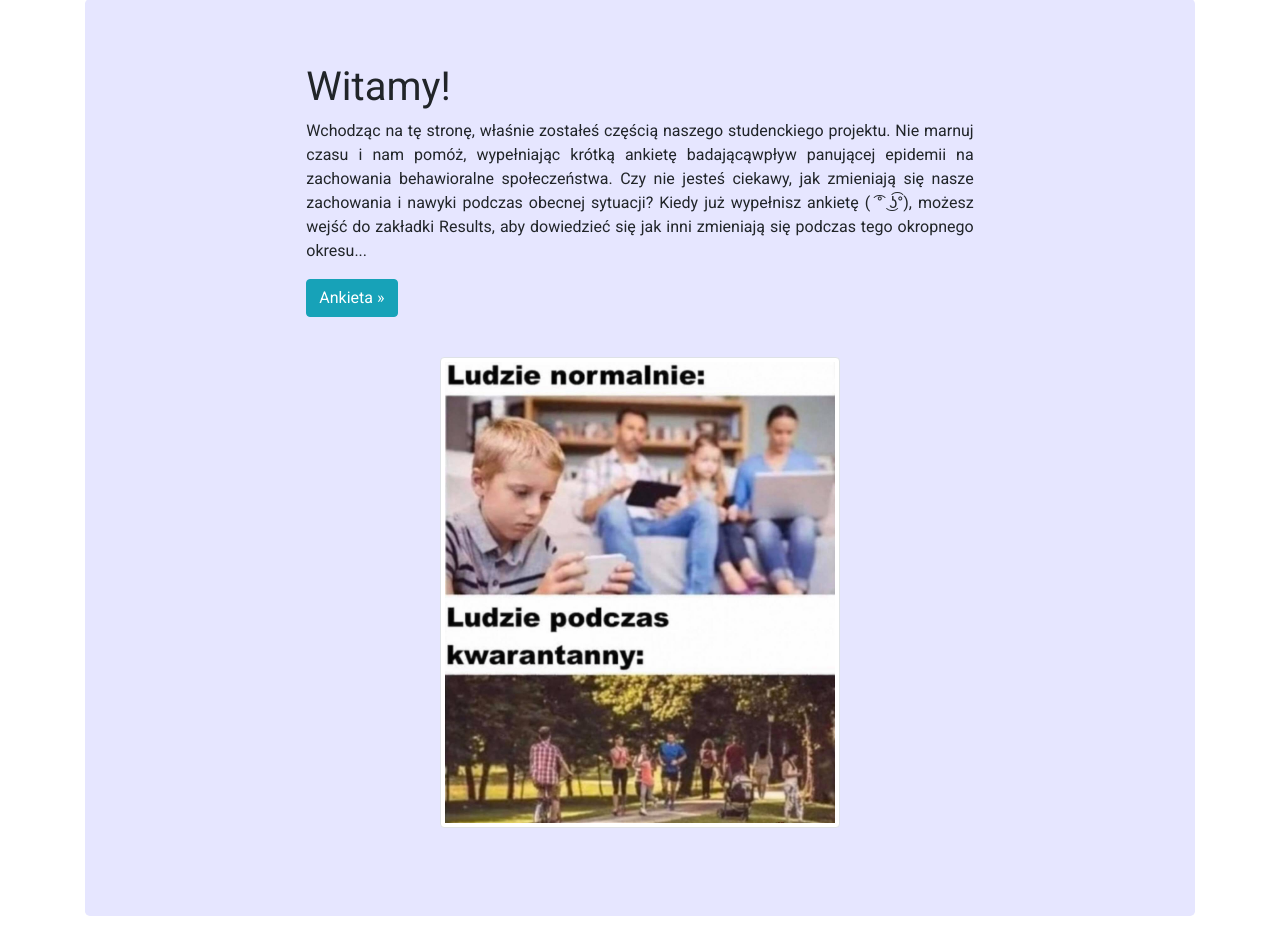
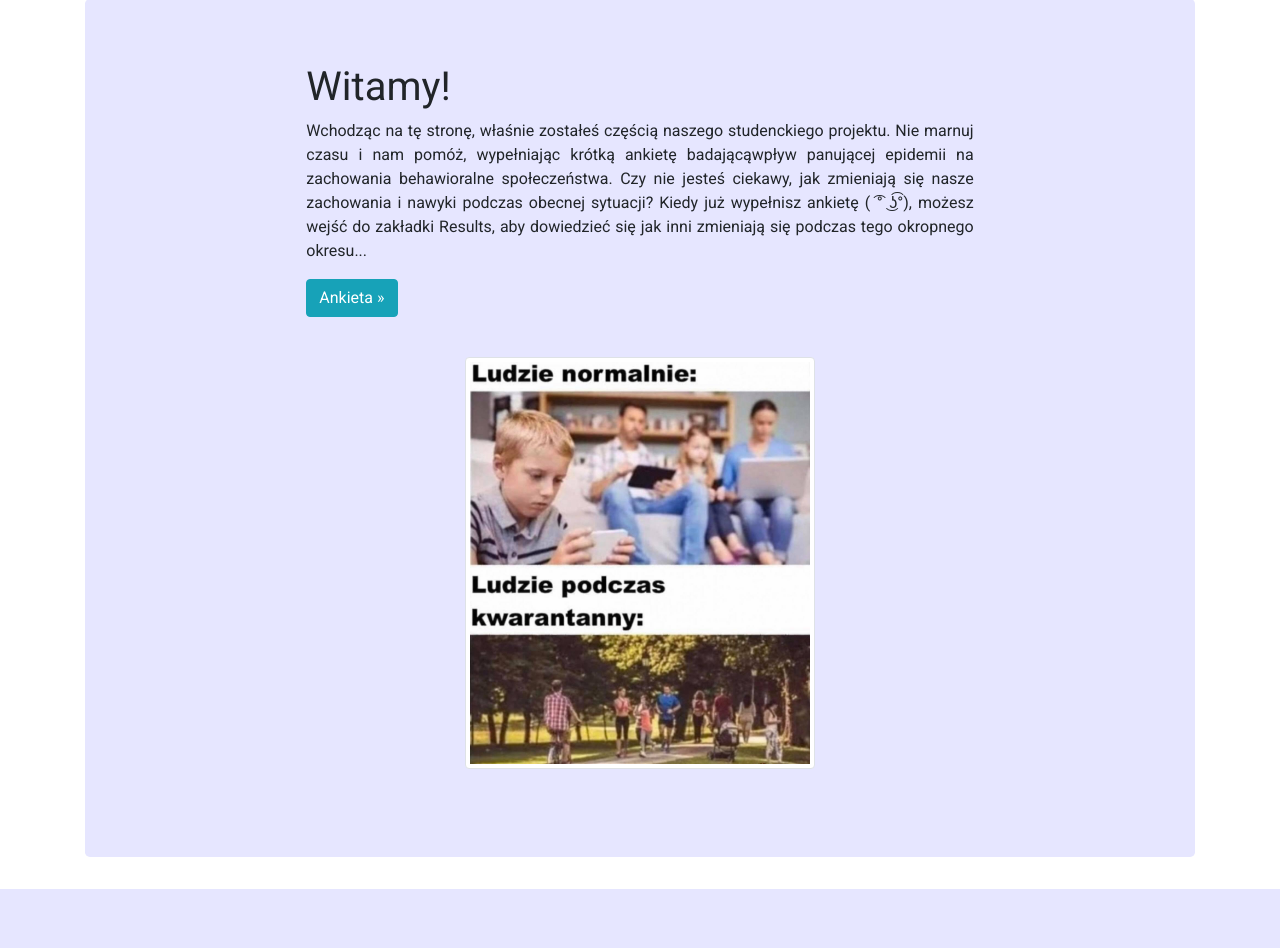
Before and after one commit to elokwentnie/web_aplikacje, a Flask app: page / in a window 1280 px wide. Shown: the part 81-1029 px from the top of the page. After the commit the page ends 970 px from the top, so only its background shows below. Run offline with Flask 2, Linux system fonts and the light colour scheme; some libraries are stand-ins or nearby versions.

Commit message:
nie mam pomyslu

```diff
--- a/templates/index.htm
+++ b/templates/index.htm
@@ -15,7 +15,7 @@
           <a class="btn btn-info" href="/form" role="button">Ankieta &raquo;</a>
         </p>
         <br>
-        <img src="/static/images/meme.jpg" class="img-thumbnail" alt="Responsive image" style="max-width:400px; display: block; text-align:center; margin: auto; ">
+        <img src="/static/images/meme.jpg" class="img-thumbnail" alt="Responsive image" style="max-width:350px; display: block; text-align:center; margin: auto; ">
         <br>
       </div>
     </div>
```
